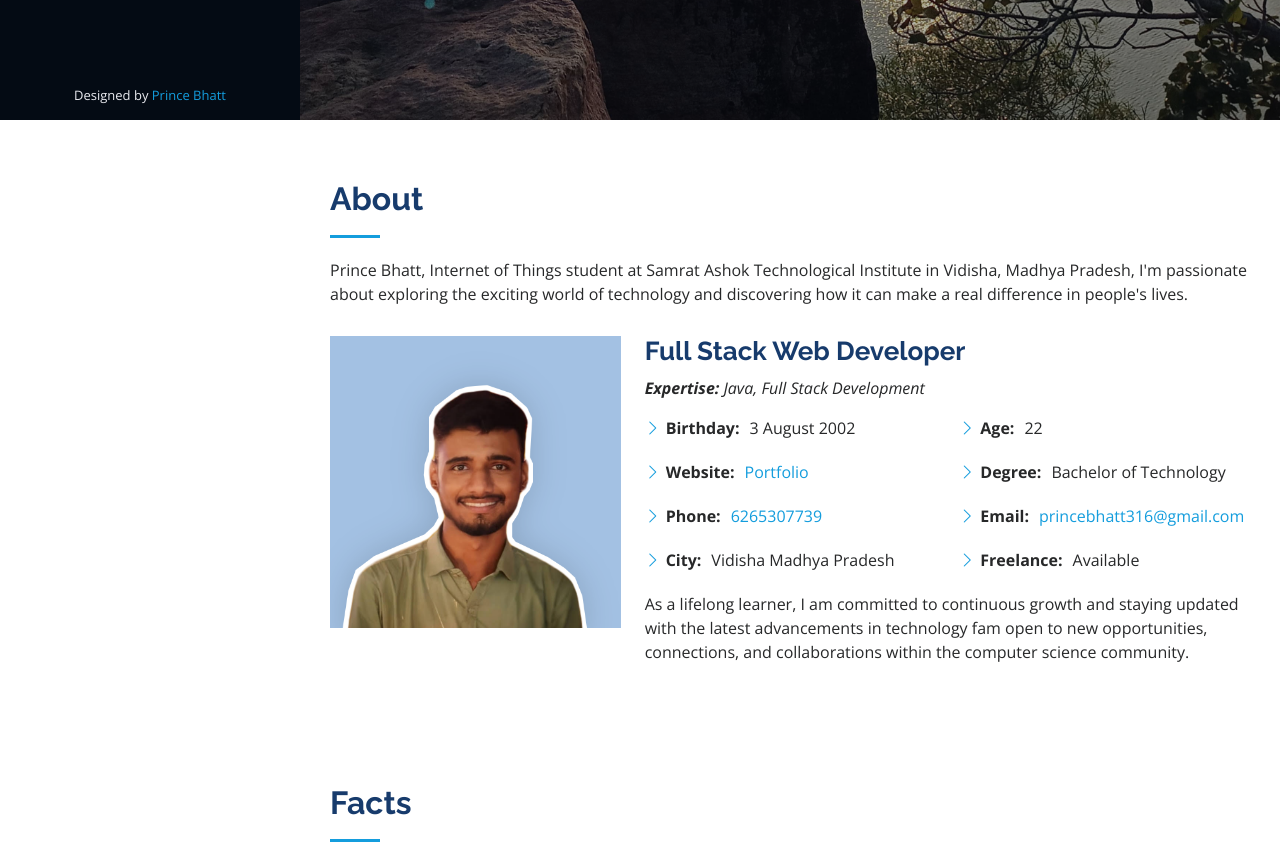
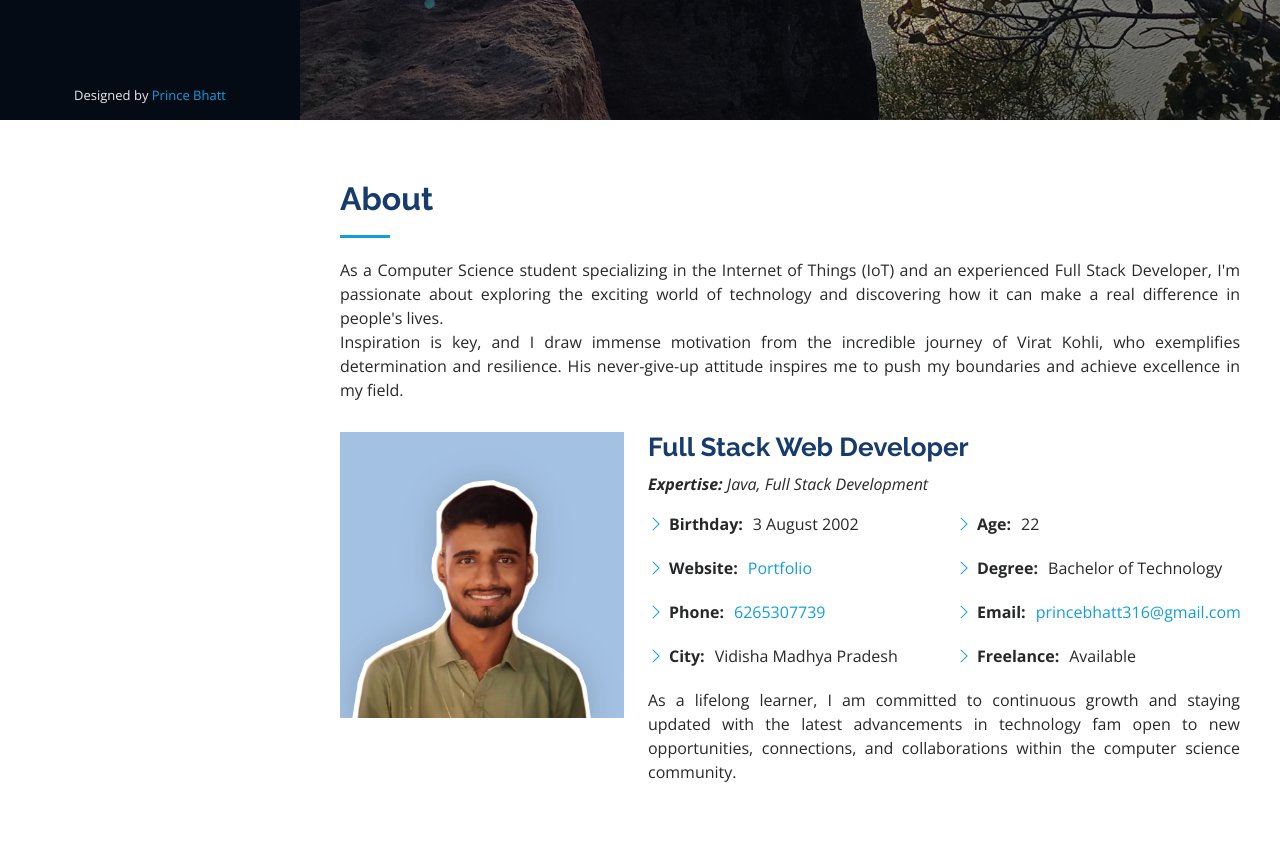
Before and after one commit to princebhatt03/Portfolio, a plain HTML site: page index.html in a window 1280 px wide. Shown: the part 680-1525 px from the top of the page. Drawn offline with nearby package versions, Linux system fonts and the light colour scheme; some packages are replaced by stand-ins of ours; a script that the page names is missing.

Commit message:
Updated Resume

```diff
--- a/assets/css/style.css
+++ b/assets/css/style.css
@@ -1,8 +1,16 @@
+* {
+  margin: 0;
+  padding: 0;
+  box-sizing: border-box;
+}
+
 body {
   font-family: 'Open Sans', sans-serif;
   color: #272829;
+  text-align: justify;
+  width: 100%;
+  height: 100%;
 }
-
 a {
   color: #149ddd;
   text-decoration: none;
@@ -40,7 +48,6 @@ h6 {
   align-items: center;
 }
 
-/* line 615, ../../../sponDon TI/Running Project/263.InteriorDesign_HTML/HTML/assets/scss/_common.scss */
 .preloader .preloader-circle {
   width: 100px;
   height: 100px;
@@ -66,7 +73,6 @@ h6 {
   align-items: center;
 }
 
-/* line 637, ../../../sponDon TI/Running Project/263.InteriorDesign_HTML/HTML/assets/scss/_common.scss */
 .preloader .preloader-circle {
   width: 100px;
   height: 100px;
@@ -89,12 +95,10 @@ h6 {
   transition: 0.6s;
 }
 
-/* line 637, ../../../sponDon TI/Running Project/263.InteriorDesign_HTML/HTML/assets/scss/_common.scss */
 .preloader .preloader-circle2 {
   border-top-color: #0078ff;
 }
 
-/* line 640, ../../../sponDon TI/Running Project/263.InteriorDesign_HTML/HTML/assets/scss/_common.scss */
 .preloader .preloader-img {
   position: absolute;
   top: 50%;
@@ -114,14 +118,11 @@ h6 {
   transition: 0.6s;
 }
 
-/* line 658, ../../../sponDon TI/Running Project/263.InteriorDesign_HTML/HTML/assets/scss/_common.scss */
 .preloader .preloader-img img {
-  /* max-width: 80px; */
   width: 90%;
   border-radius: 50%;
 }
 
-/* line 661, ../../../sponDon TI/Running Project/263.InteriorDesign_HTML/HTML/assets/scss/_common.scss */
 .preloader .pere-text strong {
   font-weight: 800;
   color: #dca73a;
@@ -449,7 +450,7 @@ h6 {
 # Sections General
 --------------------------------------------------------------*/
 section {
-  padding: 60px 0;
+  padding: 60px 10px;
   overflow: hidden;
 }
 
--- a/index.html
+++ b/index.html
@@ -175,11 +175,16 @@
         <div class="container">
           <div class="section-title">
             <h2>About</h2>
-            <p>
-              Prince Bhatt, Internet of Things student at Samrat Ashok
-              Technological Institute in Vidisha, Madhya Pradesh, I'm passionate
-              about exploring the exciting world of technology and discovering
-              how it can make a real difference in people's lives.
+            <p style="text-align: justify">
+              As a Computer Science student specializing in the Internet of
+              Things (IoT) and an experienced Full Stack Developer, I'm
+              passionate about exploring the exciting world of technology and
+              discovering how it can make a real difference in people's lives.
+              <br />
+              Inspiration is key, and I draw immense motivation from the
+              incredible journey of Virat Kohli, who exemplifies determination
+              and resilience. His never-give-up attitude inspires me to push my
+              boundaries and achieve excellence in my field.
             </p>
           </div>
 
```
